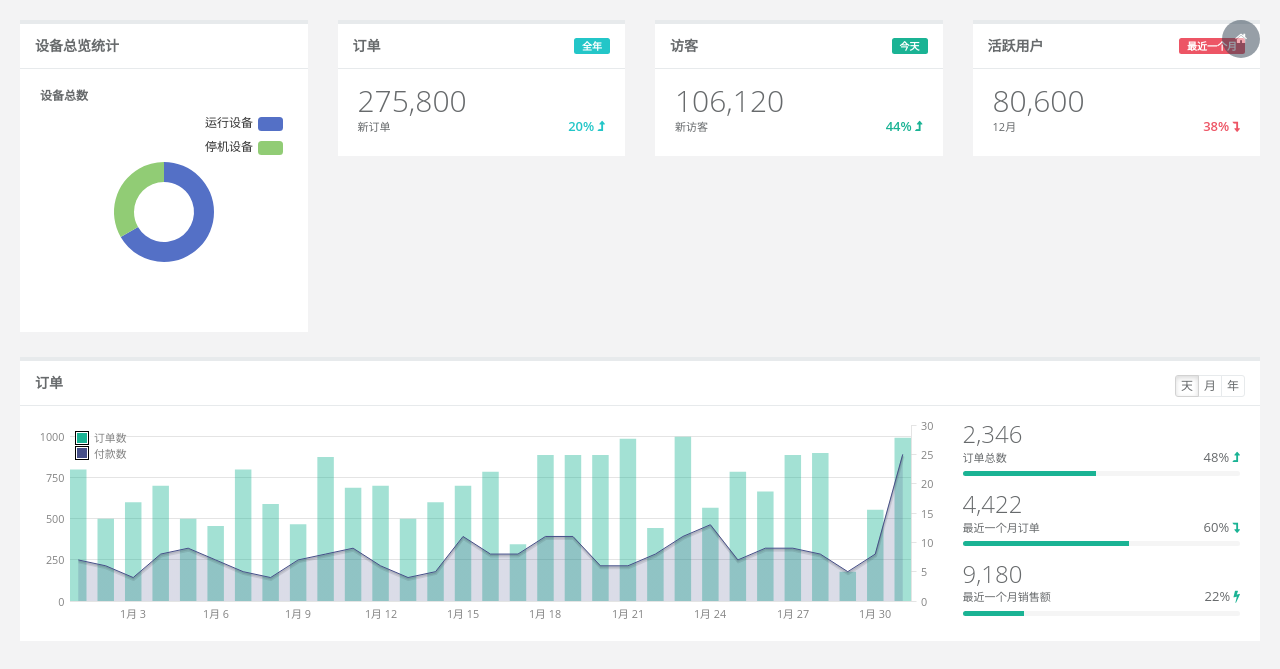
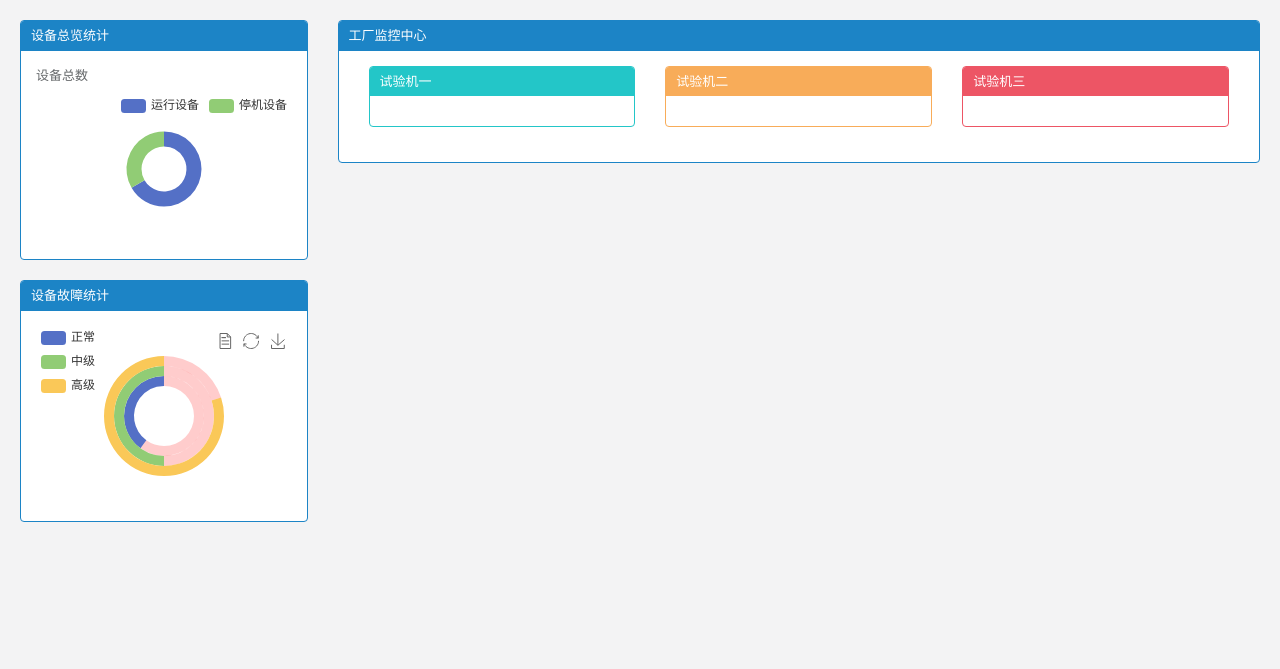
Before and after one commit to H-UI-Xjtuse/H-Demo, a plain HTML site: page home.html in a window 1280 px wide. Drawn offline with nearby package versions, Linux system fonts and the light colour scheme.

Commit message:
实时监控中心-饼状图

```diff
--- a/home.html
+++ b/home.html
@@ -27,247 +27,106 @@
     <div class="wrapper wrapper-content">
         <div class="row">
             <div class="col-sm-3">
-                <div class="ibox float-e-margins">
-                <div class="ibox-title">
-                    <!--<span class="label label-success pull-right">月</span>-->
-                    <h5>设备总览统计</h5>
-                </div>
-                <div class="ibox-content">
-                    <h5>设备总数</h5>
-                    <div id="main" style="width: 100%; height: 200px;"></div>
-                </div>
-            </div>
-            </div>
-            <div class="col-sm-3">
-                <div class="ibox float-e-margins">
-                    <div class="ibox-title">
-                        <span class="label label-info pull-right">全年</span>
-                        <h5>订单</h5>
+                <div class="panel panel-success">
+                    <div class="panel-heading">
+                        设备总览统计
                     </div>
-                    <div class="ibox-content">
-                        <h1 class="no-margins">275,800</h1>
-                        <div class="stat-percent font-bold text-info">20% <i class="fa fa-level-up"></i>
-                        </div>
-                        <small>新订单</small>
+                    <div class="panel-body">
+                        <p>设备总数</p>
+                        <div id="main" style="width: 100%; height: 150px;"></div>
                     </div>
                 </div>
+                <!--<div class="ibox float-e-margins">-->
+                    <!--<div class="ibox-title">-->
+                        <!--&lt;!&ndash;<span class="label label-success pull-right">月</span>&ndash;&gt;-->
+                        <!--<h5>设备总览统计</h5>-->
+                    <!--</div>-->
+                    <!--<div class="ibox-content">-->
+                        <!--<h5>设备总数</h5>-->
+                        <!--<div id="main" style="width: 100%; height: 200px;"></div>-->
+                    <!--</div>-->
+                <!--</div>-->
             </div>
-            <div class="col-sm-3">
-                <div class="ibox float-e-margins">
-                    <div class="ibox-title">
-                        <span class="label label-primary pull-right">今天</span>
-                        <h5>访客</h5>
+            <div class="col-sm-9">
+                <div class="panel panel-success">
+                    <div class="panel-heading">
+                        工厂监控中心
                     </div>
-                    <div class="ibox-content">
-                        <h1 class="no-margins">106,120</h1>
-                        <div class="stat-percent font-bold text-navy">44% <i class="fa fa-level-up"></i>
-                        </div>
-                        <small>新访客</small>
-                    </div>
-                </div>
-            </div>
-            <div class="col-sm-3">
-                <div class="ibox float-e-margins">
-                    <div class="ibox-title">
-                        <span class="label label-danger pull-right">最近一个月</span>
-                        <h5>活跃用户</h5>
-                    </div>
-                    <div class="ibox-content">
-                        <h1 class="no-margins">80,600</h1>
-                        <div class="stat-percent font-bold text-danger">38% <i class="fa fa-level-down"></i>
-                        </div>
-                        <small>12月</small>
-                    </div>
-                </div>
-            </div>
-        </div>
-        <div class="row">
-            <div class="col-sm-12">
-                <div class="ibox float-e-margins">
-                    <div class="ibox-title">
-                        <h5>订单</h5>
-                        <div class="pull-right">
-                            <div class="btn-group">
-                                <button type="button" class="btn btn-xs btn-white active">天</button>
-                                <button type="button" class="btn btn-xs btn-white">月</button>
-                                <button type="button" class="btn btn-xs btn-white">年</button>
+                    <div class="panel-body">
+
+                        <div class="col-sm-4">
+                            <div class="panel panel-info">
+                                <div class="panel-heading">
+                                    试验机一
+                                </div>
+                                <div class="panel-body">
+
+                                </div>
                             </div>
                         </div>
-                    </div>
-                    <div class="ibox-content">
-                        <div class="row">
-                            <div class="col-sm-9">
-                                <div class="flot-chart">
-                                    <div class="flot-chart-content" id="flot-dashboard-chart"></div>
+
+                        <div class="col-sm-4">
+                            <div class="panel panel-warning">
+                                <div class="panel-heading">
+                                    试验机二
+                                </div>
+                                <div class="panel-body">
+
                                 </div>
                             </div>
-                            <div class="col-sm-3">
-                                <ul class="stat-list">
-                                    <li>
-                                        <h2 class="no-margins">2,346</h2>
-                                        <small>订单总数</small>
-                                        <div class="stat-percent">48% <i class="fa fa-level-up text-navy"></i>
-                                        </div>
-                                        <div class="progress progress-mini">
-                                            <div style="width: 48%;" class="progress-bar"></div>
-                                        </div>
-                                    </li>
-                                    <li>
-                                        <h2 class="no-margins ">4,422</h2>
-                                        <small>最近一个月订单</small>
-                                        <div class="stat-percent">60% <i class="fa fa-level-down text-navy"></i>
-                                        </div>
-                                        <div class="progress progress-mini">
-                                            <div style="width: 60%;" class="progress-bar"></div>
-                                        </div>
-                                    </li>
-                                    <li>
-                                        <h2 class="no-margins ">9,180</h2>
-                                        <small>最近一个月销售额</small>
-                                        <div class="stat-percent">22% <i class="fa fa-bolt text-navy"></i>
-                                        </div>
-                                        <div class="progress progress-mini">
-                                            <div style="width: 22%;" class="progress-bar"></div>
-                                        </div>
-                                    </li>
-                                </ul>
+                        </div>
+
+                        <div class="col-sm-4">
+                            <div class="panel panel-danger">
+                                <div class="panel-heading">
+                                    试验机三
+                                </div>
+                                <div class="panel-body">
+
+                                </div>
                             </div>
                         </div>
                     </div>
                 </div>
             </div>
         </div>
+
+        <div class="row">
+            <div class="col-sm-3">
+                <div class="panel panel-success">
+                    <div class="panel-heading">
+                        设备故障统计
+                    </div>
+                    <div class="panel-body">
+                        <div id="main2" style="width: 100%; height: 180px;"></div>
+                    </div>
+                </div>
+            </div>
+        </div>
+
     </div>
 
-    <script src="js/jquery.min.js?v=2.1.4"></script>
-    <script src="js/bootstrap.min.js?v=3.3.5"></script>
-    <script src="js/plugins/flot/jquery.flot.js"></script>
-    <script src="js/plugins/flot/jquery.flot.tooltip.min.js"></script>
-    <script src="js/plugins/flot/jquery.flot.spline.js"></script>
-    <script src="js/plugins/flot/jquery.flot.resize.js"></script>
-    <script src="js/plugins/flot/jquery.flot.pie.js"></script>
-    <script src="js/plugins/flot/jquery.flot.symbol.js"></script>
-    <script src="js/plugins/peity/jquery.peity.min.js"></script>
-    <script src="js/demo/peity-demo.min.js"></script>
-    <script src="js/content.min.js?v=1.0.0"></script>
-    <script src="js/plugins/jquery-ui/jquery-ui.min.js"></script>
-    <script src="js/plugins/jvectormap/jquery-jvectormap-1.2.2.min.js"></script>
-    <script src="js/plugins/jvectormap/jquery-jvectormap-world-mill-en.js"></script>
-    <script src="js/plugins/easypiechart/jquery.easypiechart.js"></script>
-    <script src="js/plugins/sparkline/jquery.sparkline.min.js"></script>
-    <script src="js/demo/sparkline-demo.min.js"></script>
+    <!--<script src="js/jquery.min.js?v=2.1.4"></script>-->
+    <!--<script src="js/bootstrap.min.js?v=3.3.5"></script>-->
+    <!--<script src="js/plugins/flot/jquery.flot.js"></script>-->
+    <!--<script src="js/plugins/flot/jquery.flot.tooltip.min.js"></script>-->
+    <!--<script src="js/plugins/flot/jquery.flot.spline.js"></script>-->
+    <!--<script src="js/plugins/flot/jquery.flot.resize.js"></script>-->
+    <!--<script src="js/plugins/flot/jquery.flot.pie.js"></script>-->
+    <!--<script src="js/plugins/flot/jquery.flot.symbol.js"></script>-->
+    <!--<script src="js/plugins/peity/jquery.peity.min.js"></script>-->
+    <!--<script src="js/demo/peity-demo.min.js"></script>-->
+    <!--<script src="js/content.min.js?v=1.0.0"></script>-->
+    <!--<script src="js/plugins/jquery-ui/jquery-ui.min.js"></script>-->
+    <!--<script src="js/plugins/jvectormap/jquery-jvectormap-1.2.2.min.js"></script>-->
+    <!--<script src="js/plugins/jvectormap/jquery-jvectormap-world-mill-en.js"></script>-->
+    <!--<script src="js/plugins/easypiechart/jquery.easypiechart.js"></script>-->
+    <!--<script src="js/plugins/sparkline/jquery.sparkline.min.js"></script>-->
+    <!--<script src="js/demo/sparkline-demo.min.js"></script>-->
     <script src="js/plugins/echarts/echarts.js"></script>
 
 
     <script>
-        $(document).ready(function(){
-            $(".chart").easyPieChart({
-                barColor:"#f8ac59",
-                scaleLength:5,
-                lineWidth:4,
-                size:80
-            });
-            $(".chart2").easyPieChart({
-                barColor:"#1c84c6",
-                scaleLength:5,
-                lineWidth:4,
-                size:80});
-            var data2=[
-                [gd(2012,1,1),7], [gd(2012,1,2),6], [gd(2012,1,3),4], [gd(2012,1,4),8], [gd(2012,1,5),9], [gd(2012,1,6),7], [gd(2012,1,7),5], [gd(2012,1,8),4], [gd(2012,1,9),7], [gd(2012,1,10),8], [gd(2012,1,11),9], [gd(2012,1,12),6], [gd(2012,1,13),4], [gd(2012,1,14),5], [gd(2012,1,15),11], [gd(2012,1,16),8], [gd(2012,1,17),8], [gd(2012,1,18),11], [gd(2012,1,19),11], [gd(2012,1,20),6], [gd(2012,1,21),6], [gd(2012,1,22),8],[gd(2012,1,23),11],[gd(2012,1,24),13],[gd(2012,1,25),7],[gd(2012,1,26),9],[gd(2012,1,27),9],[gd(2012,1,28),8],[gd(2012,1,29),5],[gd(2012,1,30),8],[gd(2012,1,31),25]];var data3=[[gd(2012,1,1),800],[gd(2012,1,2),500],[gd(2012,1,3),600],[gd(2012,1,4),700],[gd(2012,1,5),500],[gd(2012,1,6),456],[gd(2012,1,7),800],[gd(2012,1,8),589],[gd(2012,1,9),467],[gd(2012,1,10),876],[gd(2012,1,11),689],[gd(2012,1,12),700],[gd(2012,1,13),500],[gd(2012,1,14),600],[gd(2012,1,15),700],[gd(2012,1,16),786],[gd(2012,1,17),345],[gd(2012,1,18),888],[gd(2012,1,19),888],[gd(2012,1,20),888],[gd(2012,1,21),987],[gd(2012,1,22),444],[gd(2012,1,23),999],[gd(2012,1,24),567],[gd(2012,1,25),786],[gd(2012,1,26),666],[gd(2012,1,27),888],[gd(2012,1,28),900],[gd(2012,1,29),178],[gd(2012,1,30),555],[gd(2012,1,31),993]];
-                var dataset=[{
-                    label:"订单数",
-                    data:data3,
-                    color:"#1ab394",
-                    bars:{
-                        show:true,
-                        align:"center",
-                        barWidth:24*60*60*600,
-                        lineWidth:0
-                        }
-                    }, {
-                    label:"付款数",
-                    data:data2,
-                    yaxis:2,
-                    color:"#464f88",
-                    lines:{
-                        lineWidth:1,
-                        show:true,
-                        fill:true,
-                        fillColor:{
-                            colors:[
-                                {opacity:0.2},
-                                {opacity:0.2}
-                            ]
-                        }
-                    },
-                    splines:{
-                        show:false,
-                        tension:0.6,
-                        lineWidth:1,
-                        fill:0.1
-                        },
-                }];
-                var options={
-                    xaxis:{
-                        mode:"time",
-                        tickSize:[3,"day"],
-                        tickLength:0,
-                        axisLabel:"Date",
-                        axisLabelUseCanvas:true,
-                        axisLabelFontSizePixels:12,
-                        axisLabelFontFamily:"Arial",
-                        axisLabelPadding:10,
-                        color:"#838383"
-                    },
-                    yaxes:[{
-                        position:"left",
-                        max:1070,
-                        color:"#838383",
-                        axisLabelUseCanvas:true,
-                        axisLabelFontSizePixels:12,
-                        axisLabelFontFamily:"Arial",
-                        axisLabelPadding:3
-                    },{
-                        position:"right",
-                        clolor:"#838383",
-                        axisLabelUseCanvas:true,
-                        axisLabelFontSizePixels:12,
-                        axisLabelFontFamily:" Arial",
-                        axisLabelPadding:67
-                    }],
-                    legend:{
-                        noColumns:1,
-                        labelBoxBorderColor:"#000000",
-                        position:"nw"
-                    },
-                    grid:{
-                        hoverable:false,
-                        borderWidth:0,
-                        color:"#838383"}
-                };
-                function gd(year,month,day){
-                    return new Date(year,month-1,day).getTime()
-                }
-                var previousPoint=null, previousLabel=null;
-                $.plot($("#flot-dashboard-chart"),dataset,options);
-                var mapData={"US":298,"SA":200,"DE":220,"FR":540,"CN":120,"AU":760,"BR":550,"IN":200,"GB":120,};
-                $("#world-map").vectorMap({
-                    map:"world_mill_en",
-                    backgroundColor:"transparent",
-                    regionStyle:{
-                        initial:{
-                            fill:"#e4e4e4","fill-opacity":0.9,
-                            stroke:"none","stroke-width":0,"stroke-opacity":0
-                        }},
-                    series:{
-                        regions:[{
-                            values:mapData,
-                            scale:["#1ab394","#22d6b1"],
-                            normalizeFunction:"polynomial"}]
-                    },
-                })
-        });
-
         var myChart = echarts.init(document.getElementById('main'));
         // 显示标题，图例和空的坐标轴
         myChart.setOption({
@@ -276,7 +135,7 @@
                 formatter: "{a} <br/>{b}: {c}台"
             },
             legend: {
-                orient: 'vertical',
+                orient: 'horizontal',
                 x: 'right',
                 data: ['运行设备', '停机设备']
             },
@@ -328,6 +187,102 @@
         //     });
         // });
 
+        var dataStyle = {
+            normal: {
+                label: {show:false},
+                labelLine: {show:false}
+            }
+        };
+        var placeHolderStyle = {
+            normal : {
+                color: 'rgba(255, 0, 0, 0.2)',
+                label: {show:false},
+                labelLine: {show:false}
+            },
+            emphasis : {
+                color: 'rgba(255, 0, 0, 0.2)'
+            }
+        };
+        option = {
+            tooltip : {
+                show: true,
+                formatter: "{a} <br/>{b} : {c}%"
+            },
+            legend: {
+                orient : 'vertical',
+                x : 'left',
+                y : 'top',
+                data:['正常','中级','高级']
+            },
+            toolbox: {
+                show : true,
+                feature : {
+                    mark : {show: true},
+                    dataView : {show: true, readOnly: false},
+                    restore : {show: true},
+                    saveAsImage : {show: true}
+                }
+            },
+            series : [
+                {
+                    name:'1',
+                    type:'pie',
+                    clockWise:false,
+                    radius : [30, 40],
+                    itemStyle : dataStyle,
+                    data:[
+                        {
+                            value:40,
+                            name:'正常'
+                        },
+                        {
+                            value:60,
+                            name:'invisible',
+                            itemStyle : placeHolderStyle
+                        }
+                    ]
+                },
+                {
+                    name:'2',
+                    type:'pie',
+                    clockWise:false,
+                    radius : [40, 50],
+                    itemStyle : dataStyle,
+                    data:[
+                        {
+                            value:50,
+                            name:'中级'
+                        },
+                        {
+                            value:50,
+                            name:'invisible',
+                            itemStyle : placeHolderStyle
+                        }
+                    ]
+                },
+                {
+                    name:'3',
+                    type:'pie',
+                    clockWise:false,
+                    radius : [50, 60],
+                    itemStyle : dataStyle,
+                    data:[
+                        {
+                            value:80,
+                            name:'高级'
+                        },
+                        {
+                            value:20,
+                            name:'invisible',
+                            itemStyle : placeHolderStyle
+                        }
+                    ]
+                }
+            ]
+        };
+
+        var myChart2 = echarts.init(document.getElementById('main2'));
+        myChart2.setOption(option);
     </script>
     <script type="text/javascript" src="http://tajs.qq.com/stats?sId=9051096" charset="UTF-8"></script>
 </body>
```
Also changed, not shown: css/bootstrap.min.css.
